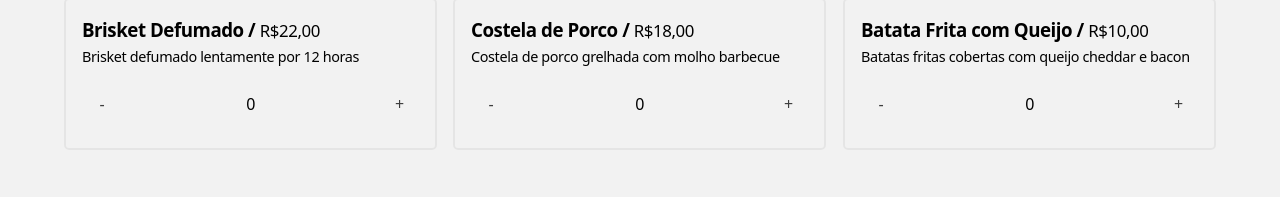
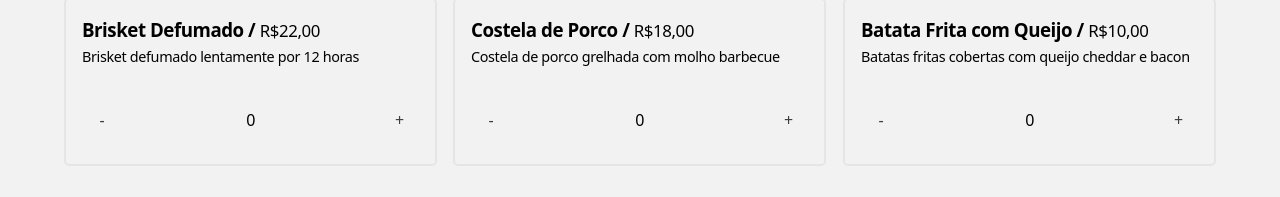
Before and after one commit to and-lz/ada-modulo-react, a React (Vite) app: page /big-bobs-bbq/cardapio in a window 1280 px wide. Shown: the part 502-699 px from the top of the page. Built offline with nearby package versions, Linux system fonts and the light colour scheme.

Commit message:
Adiciona busca nas páginas

```diff
--- a/src/App.scss
+++ b/src/App.scss
@@ -171,7 +171,7 @@ h1 {
 .counter {
   display: flex;
   justify-content: space-between;
-  margin-top: 1rem;
+  margin-top: 2rem;
   margin-bottom: 0;
   align-items: baseline;
   & button {
--- a/src/pages/PaginaCardapioRestaurante.tsx
+++ b/src/pages/PaginaCardapioRestaurante.tsx
@@ -1,13 +1,19 @@
 import { Link, useParams } from "react-router-dom";
 import restaurantes from "../data/restaurantsAndItems.json";
 import CaixaItemRestaurante from "../components/CaixaItemRestaurante";
+import { useState } from "react";
 
 function PaginaCardapioRestaurante() {
   const { slug: idDaUrl } = useParams();
+  const [busca, definirBusca] = useState("");
 
   const restaurante = restaurantes.filter(
     (restaurante) => restaurante.slug === idDaUrl
   )[0];
+
+  const listaItens = restaurante.cardapio.filter((itemCardapio) =>
+    itemCardapio.nome.toLowerCase().includes(busca.toLowerCase())
+  );
 
   return (
     <section>
@@ -17,6 +23,8 @@ function PaginaCardapioRestaurante() {
       <input
         type="text"
         id="search"
+        value={busca}
+        onChange={(e) => definirBusca(e.target.value)}
         placeholder="Pesquisar pelo nome do item ou descrição..."
       />
       <label htmlFor="search">🔎</label>
@@ -25,10 +33,8 @@ function PaginaCardapioRestaurante() {
         role="list"
         style={{ "--max": "300px" } as React.CSSProperties}
       >
-        {restaurante.cardapio.map((item) => (
-          <>
-            <CaixaItemRestaurante item={item} />
-          </>
+        {listaItens.map((item) => (
+          <CaixaItemRestaurante item={item} />
         ))}
       </ul>
     </section>
--- a/src/pages/PaginaRestaurantes.tsx
+++ b/src/pages/PaginaRestaurantes.tsx
@@ -1,7 +1,20 @@
-import CaixaRestaurante from "../components/CaixaRestaurante";
+import { useState } from "react";
+import CaixaRestaurante, { Restaurante } from "../components/CaixaRestaurante";
 import restaurantes from "../data/restaurantsAndItems.json";
 
 function PaginaRestaurantes() {
+  const [busca, definirBusca] = useState("");
+
+  function buscar(restaurante: Restaurante) {
+    return (
+      restaurante.nome.toLowerCase().includes(busca.toLowerCase()) ||
+      restaurante.categoria.toLowerCase().includes(busca.toLowerCase()) ||
+      restaurante.descricao.toLowerCase().includes(busca.toLowerCase())
+    );
+  }
+
+  const listaRestaurantes = restaurantes.filter(buscar);
+
   return (
     <section>
       <h1>Restaurantes</h1>
@@ -9,10 +22,12 @@ function PaginaRestaurantes() {
         type="text"
         placeholder="Pesquisar pelo nome do restaurante, categoria ou descrição."
         id="search"
+        onChange={(e) => definirBusca(e.target.value)}
+        value={busca}
       />
       <label htmlFor="search">🔎</label>
       <ul className="grid" role="list">
-        {restaurantes.map((restaurante) => (
+        {listaRestaurantes.map((restaurante) => (
           <CaixaRestaurante key={restaurante.slug} restaurante={restaurante} />
         ))}
       </ul>
```
